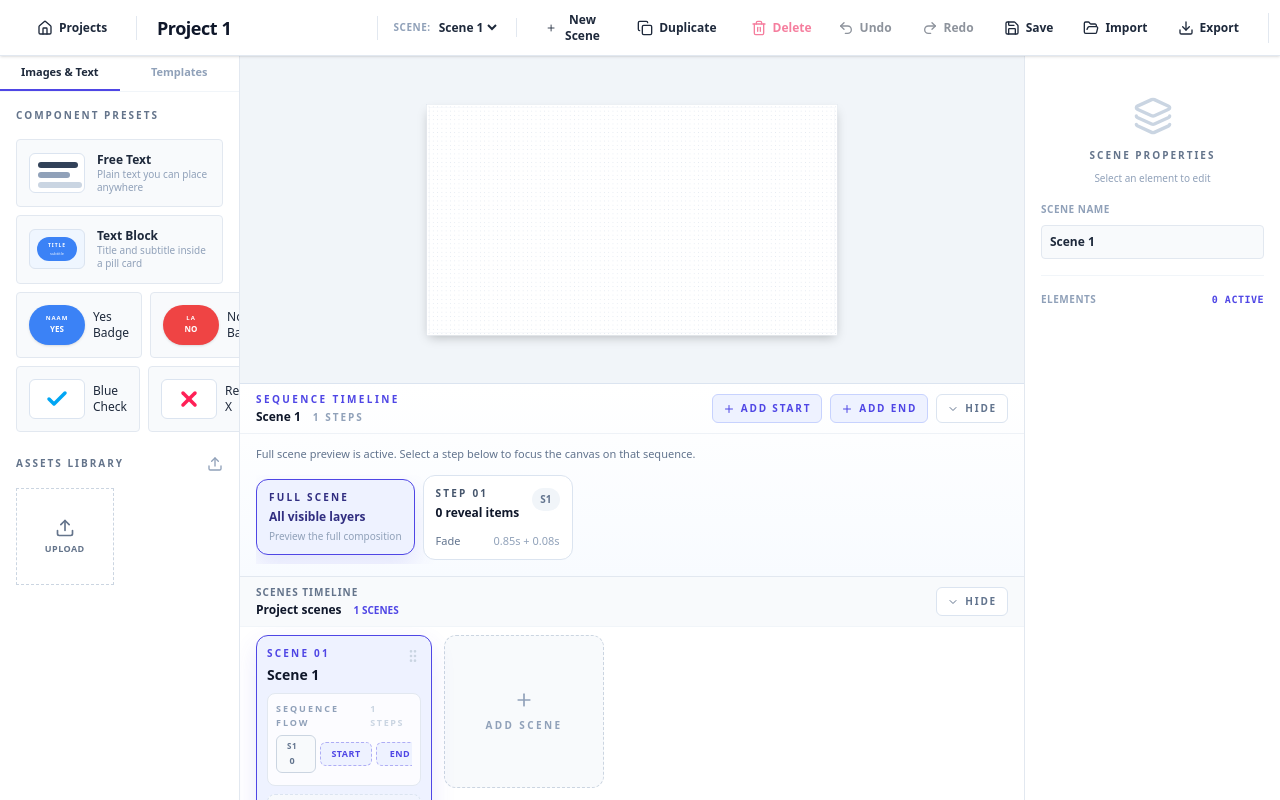
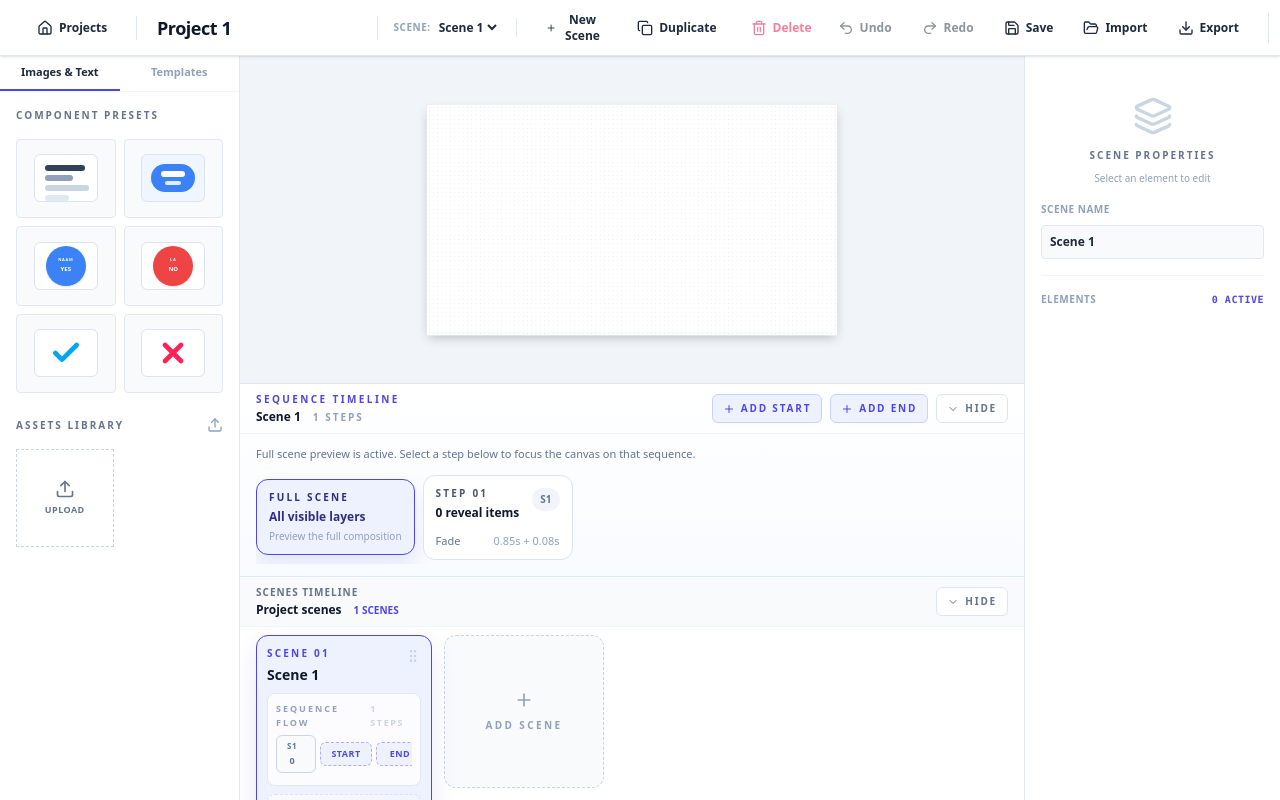
Before and after one commit to raoufbelakhdar/presentation-slide, a React (Vite) app: page / in a window 1280 px wide. Both pictures are taken after a click on the button "New Project". Built offline with nearby package versions, Linux system fonts and the light colour scheme.

Commit message:
Enhance preset previews and refactor button components in LeftSidebar for improved layout and styling

```diff
--- a/src/components/LeftSidebar.tsx
+++ b/src/components/LeftSidebar.tsx
@@ -6,19 +6,20 @@ import { TextElement, ImageElement, ShapeElement } from '../types';
 
 function TextPresetPreview({ block = false }: { block?: boolean }) {
   return (
-    <div className={`flex h-10 w-14 shrink-0 overflow-hidden rounded-md border border-[#dbe4f0] ${
-      block ? 'items-center justify-center bg-[#eff6ff]' : 'items-start justify-start bg-white p-2'
+    <div className={`flex h-12 w-16 shrink-0 overflow-hidden rounded-md border border-[#dbe4f0] ${
+      block ? 'items-center justify-center bg-[#eff6ff]' : 'items-start justify-start bg-white p-2.5'
     }`}>
       {block ? (
-        <div className="flex h-6 w-10 flex-col items-center justify-center rounded-full bg-[#3b82f6] px-2 text-[5px] font-bold uppercase tracking-[0.18em] text-white">
-          <span>Title</span>
-          <span className="mt-0.5 text-[4px] font-medium normal-case tracking-normal opacity-90">subtitle</span>
+        <div className="flex h-7 w-11 flex-col items-center justify-center rounded-full bg-[#3b82f6] px-2">
+          <span className="h-1.5 w-6 rounded-full bg-white" />
+          <span className="mt-1 h-1 w-4 rounded-full bg-white/85" />
         </div>
       ) : (
         <div className="w-full space-y-1">
           <div className="h-1.5 w-10 rounded-full bg-slate-700" />
-          <div className="h-1.5 w-8 rounded-full bg-slate-400" />
+          <div className="h-1.5 w-7 rounded-full bg-slate-400" />
           <div className="h-1.5 w-11 rounded-full bg-slate-300" />
+          <div className="h-1.5 w-6 rounded-full bg-slate-200" />
         </div>
       )}
     </div>
@@ -29,24 +30,47 @@ function BadgePresetPreview({ type }: { type: 'yes' | 'no' }) {
   const isYes = type === 'yes';
 
   return (
-    <div className={`flex h-10 w-14 shrink-0 flex-col items-center justify-center rounded-full text-white shadow-sm ${
+    <div className="flex h-12 w-16 shrink-0 items-center justify-center rounded-md border border-[#dbe4f0] bg-white">
+      <div className={`flex h-10 w-10 flex-col items-center justify-center rounded-full text-white shadow-sm ${
         isYes ? 'bg-[#3b82f6]' : 'bg-[#ef4444]'
       }`}>
-      <span className="text-[6px] font-semibold uppercase tracking-[0.16em]">{isYes ? 'NAAM' : 'LA'}</span>
-      <span className="mt-0.5 text-[8px] font-black uppercase">{isYes ? 'YES' : 'NO'}</span>
+        <span className="text-[4px] font-semibold uppercase tracking-[0.16em]">{isYes ? 'NAAM' : 'LA'}</span>
+        <span className="mt-0.5 text-[6px] font-black uppercase">{isYes ? 'YES' : 'NO'}</span>
+      </div>
     </div>
   );
 }
 
 function MarkPresetPreview({ type }: { type: 'check' | 'cross' }) {
   return (
-    <div className="flex h-10 w-14 shrink-0 items-center justify-center rounded-md border border-[#dbe4f0] bg-white">
+    <div className="flex h-12 w-16 shrink-0 items-center justify-center rounded-md border border-[#dbe4f0] bg-white">
       {type === 'check' ? (
-        <Check className="h-6 w-6 text-sky-500" strokeWidth={3.5} />
+        <Check className="h-8 w-8 text-sky-500" strokeWidth={3.5} />
       ) : (
-        <X className="h-6 w-6 text-rose-500" strokeWidth={3.5} />
+        <X className="h-8 w-8 text-rose-500" strokeWidth={3.5} />
       )}
     </div>
+  );
+}
+
+function PresetButton({
+  label,
+  onClick,
+  children,
+}: {
+  label: string;
+  onClick: () => void;
+  children: React.ReactNode;
+}) {
+  return (
+    <button
+      onClick={onClick}
+      title={label}
+      aria-label={label}
+      className="flex aspect-[1.25/1] items-center justify-center rounded-sm border border-[#e2e8f0] bg-[#f8fafc] p-3 transition-colors hover:border-[#4f46e5]"
+    >
+      {children}
+    </button>
   );
 }
 
@@ -337,59 +361,25 @@ export function LeftSidebar() {
           <div className="p-4 space-y-6">
             <div>
               <h3 className="text-[10px] font-bold text-[#64748b] uppercase tracking-[0.2em] mb-4">Component Presets</h3>
-              <div className="space-y-2">
-                <button
-                  onClick={addFreeTextElement}
-                  className="w-full p-3 border border-[#e2e8f0] bg-[#f8fafc] text-xs font-medium rounded-sm cursor-pointer hover:border-[#4f46e5] transition-colors flex items-center gap-3 text-left"
-                >
+              <div className="grid grid-cols-2 gap-2">
+                <PresetButton label="Free Text" onClick={addFreeTextElement}>
                   <TextPresetPreview />
-                  <div className="min-w-0">
-                    <div className="font-semibold text-[#1e293b]">Free Text</div>
-                    <div className="text-[10px] font-medium text-slate-400">Plain text you can place anywhere</div>
-                  </div>
-                </button>
-                <button
-                  onClick={addTextBlockElement}
-                  className="w-full p-3 border border-[#e2e8f0] bg-[#f8fafc] text-xs font-medium rounded-sm cursor-pointer hover:border-[#4f46e5] transition-colors flex items-center gap-3 text-left"
-                >
+                </PresetButton>
+                <PresetButton label="Text Block" onClick={addTextBlockElement}>
                   <TextPresetPreview block />
-                  <div className="min-w-0">
-                    <div className="font-semibold text-[#1e293b]">Text Block</div>
-                    <div className="text-[10px] font-medium text-slate-400">Title and subtitle inside a pill card</div>
-                  </div>
-                </button>
-                <div className="flex gap-2">
-                  <button
-                    onClick={addYesElement}
-                    className="flex-1 p-3 border border-[#e2e8f0] bg-[#f8fafc] text-xs font-medium rounded-sm cursor-pointer hover:border-[#4f46e5] transition-colors flex items-center gap-2 text-left"
-                  >
+                </PresetButton>
+                <PresetButton label="Yes Badge" onClick={addYesElement}>
                   <BadgePresetPreview type="yes" />
-                    <span>Yes Badge</span>
-                  </button>
-                  <button
-                    onClick={addNoElement}
-                    className="flex-1 p-3 border border-[#e2e8f0] bg-[#f8fafc] text-xs font-medium rounded-sm cursor-pointer hover:border-[#4f46e5] transition-colors flex items-center gap-2 text-left"
-                  >
+                </PresetButton>
+                <PresetButton label="No Badge" onClick={addNoElement}>
                   <BadgePresetPreview type="no" />
-                    <span>No Badge</span>
-                  </button>
-                </div>
-                <div className="flex gap-2">
-                  <button
-                    onClick={addCheckElement}
-                    className="flex-1 p-3 border border-[#e2e8f0] bg-[#f8fafc] text-xs font-medium rounded-sm cursor-pointer hover:border-[#4f46e5] transition-colors flex items-center gap-2 text-left"
-                  >
+                </PresetButton>
+                <PresetButton label="Blue Check" onClick={addCheckElement}>
                   <MarkPresetPreview type="check" />
-                    <span>Blue Check</span>
-                  </button>
-                  <button
-                    onClick={addCrossElement}
-                    className="flex-1 p-3 border border-[#e2e8f0] bg-[#f8fafc] text-xs font-medium rounded-sm cursor-pointer hover:border-[#4f46e5] transition-colors flex items-center gap-2 text-left"
-                  >
+                </PresetButton>
+                <PresetButton label="Red X" onClick={addCrossElement}>
                   <MarkPresetPreview type="cross" />
-                    <span>Red X</span>
-                  </button>
-                </div>
+                </PresetButton>
               </div>
             </div>
 
```
Lines whose indentation alone changed are shown as unchanged.
